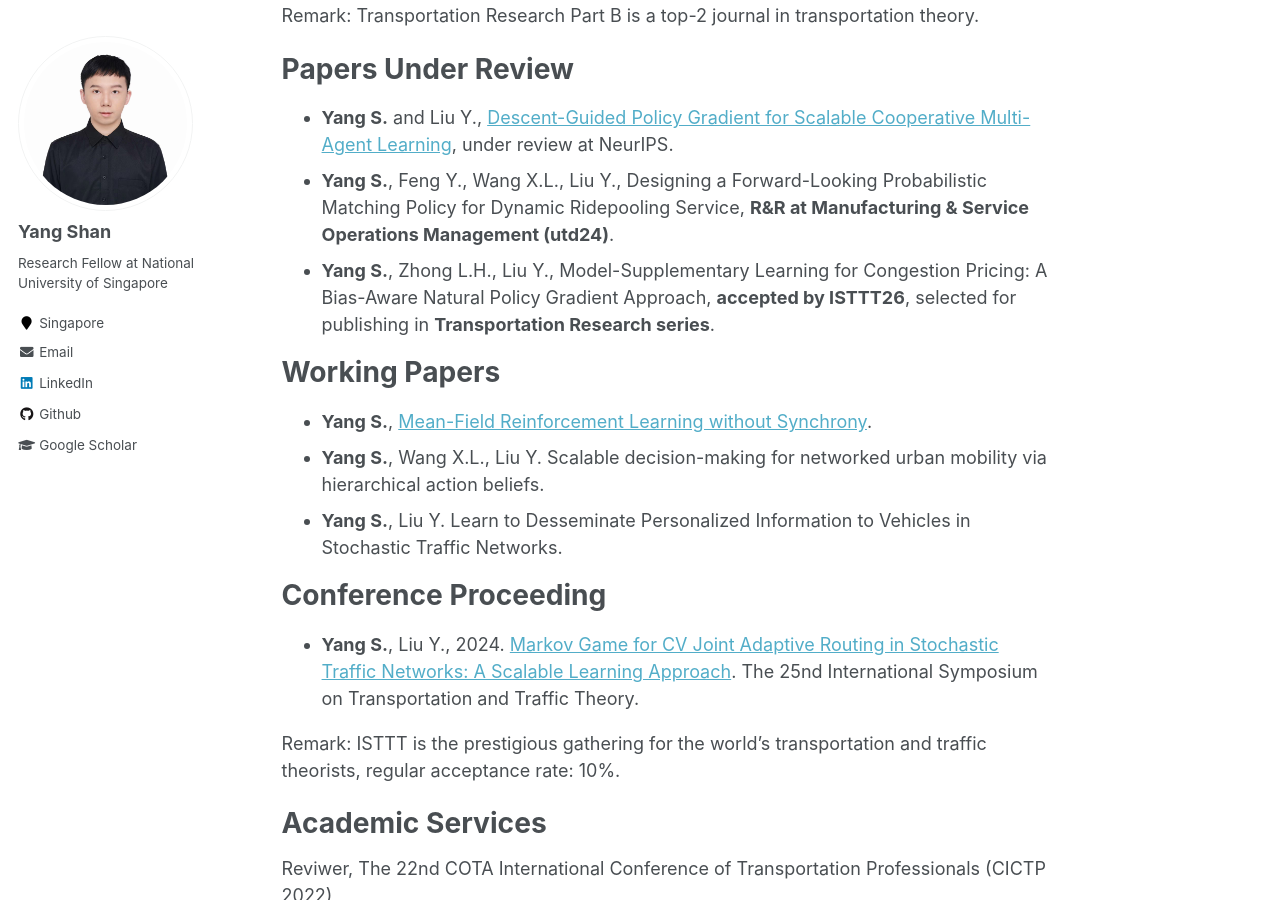
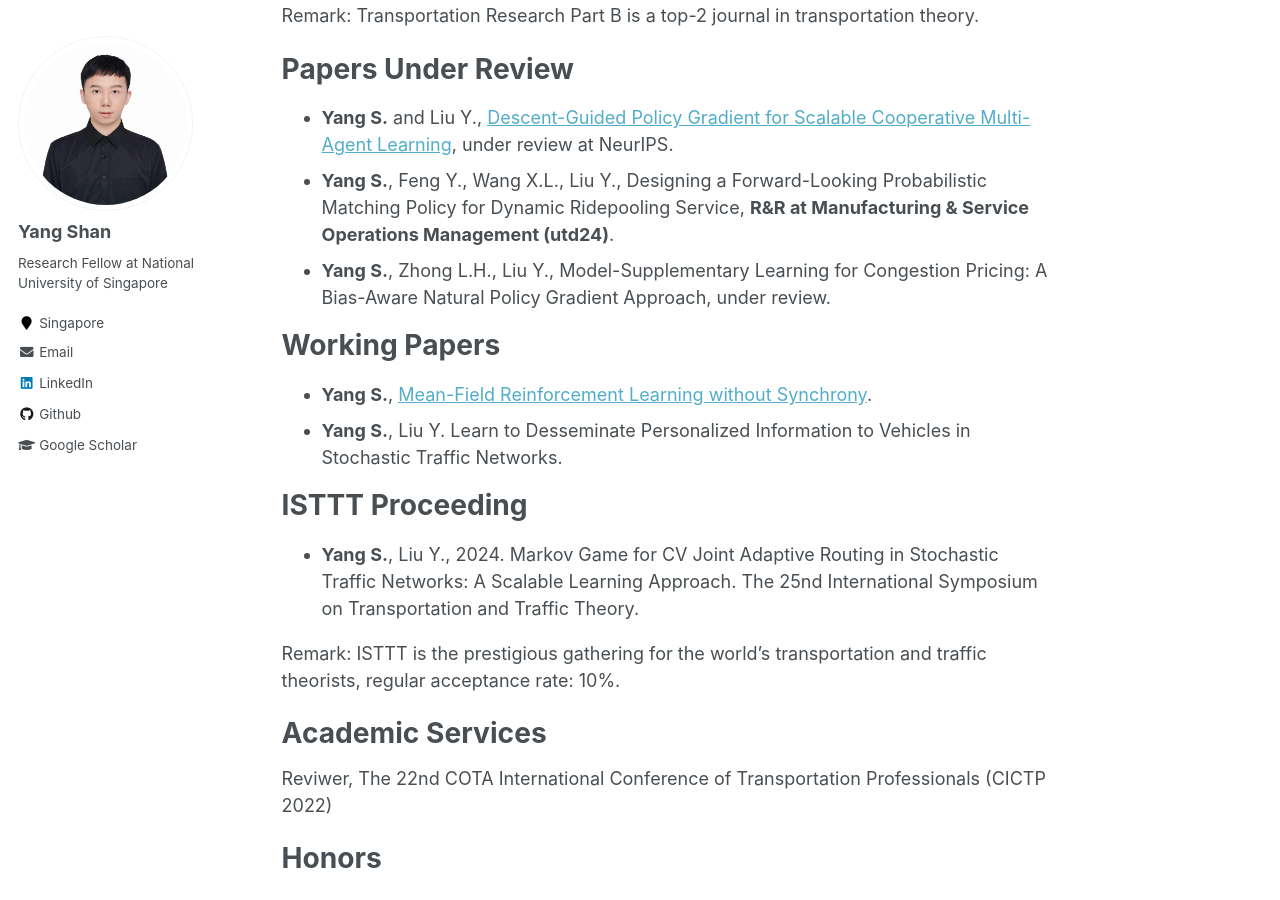
Before and after one commit to seanys/seanys.github.io, a Jekyll site: the page built from _pages/about.md, in a window 1280 px wide and 900 px high, scrolled down 753 px. Built offline with Jekyll 4.4.1, drawn with Linux system fonts in a browser that asks for light colours.

Commit message:
Align homepage publications with nuslumos

```diff
--- a/_pages/about.md
+++ b/_pages/about.md
@@ -27,17 +27,16 @@ Papers Under Review
 ======
 * **Yang S.** and Liu Y., [Descent-Guided Policy Gradient for Scalable Cooperative Multi-Agent Learning](https://arxiv.org/abs/2602.20078), under review at NeurIPS.
 * **Yang S.**, Feng Y., Wang X.L., Liu Y., Designing a Forward-Looking Probabilistic Matching Policy for Dynamic Ridepooling Service, **R&R at Manufacturing & Service Operations Management (utd24)**.
-* **Yang S.**, Zhong L.H., Liu Y., Model-Supplementary Learning for Congestion Pricing: A Bias-Aware Natural Policy Gradient Approach, **accepted by ISTTT26**, selected for publishing in **Transportation Research series**.
+* **Yang S.**, Zhong L.H., Liu Y., Model-Supplementary Learning for Congestion Pricing: A Bias-Aware Natural Policy Gradient Approach, under review.
 
 Working Papers
 ======
 * **Yang S.**, [Mean-Field Reinforcement Learning without Synchrony](https://arxiv.org/abs/2602.18026).
-* **Yang S.**, Wang X.L., Liu Y. Scalable decision-making for networked urban mobility via hierarchical action beliefs.
 * **Yang S.**, Liu Y. Learn to Desseminate Personalized Information to Vehicles in Stochastic Traffic Networks.
 
-Conference Proceeding
+ISTTT Proceeding
 ======
-* **Yang S.**, Liu Y., 2024. [Markov Game for CV Joint Adaptive Routing in Stochastic Traffic Networks: A Scalable Learning Approach](https://www.researchgate.net/publication/380759912_Markov_Game_for_CV_Joint_Adaptive_Routing_in_Stochastic_Traffic_Networks_A_Scalable_Learning_Approach). The 25nd International Symposium on Transportation and Traffic Theory.
+* **Yang S.**, Liu Y., 2024. Markov Game for CV Joint Adaptive Routing in Stochastic Traffic Networks: A Scalable Learning Approach. The 25nd International Symposium on Transportation and Traffic Theory.
 
 Remark: ISTTT is the prestigious gathering for the world’s transportation and traffic theorists, regular acceptance rate: 10%.
 
```
